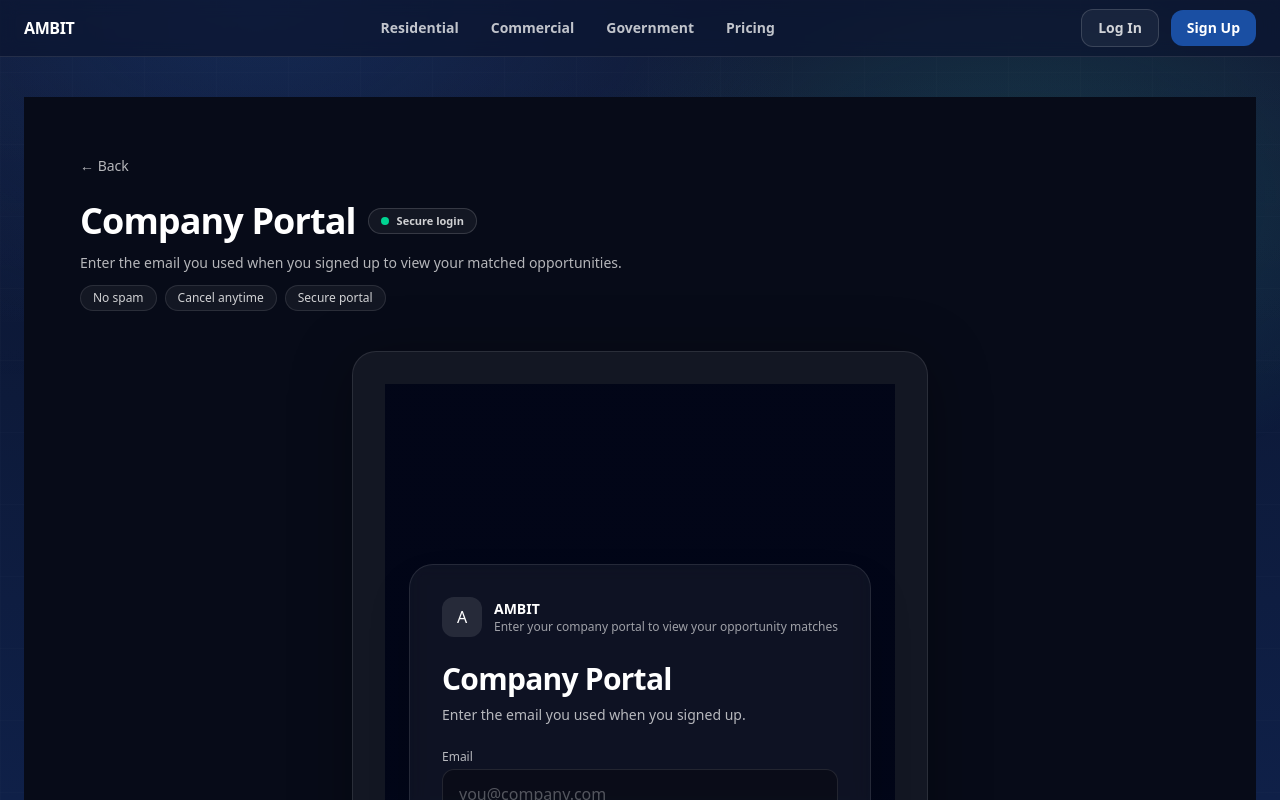
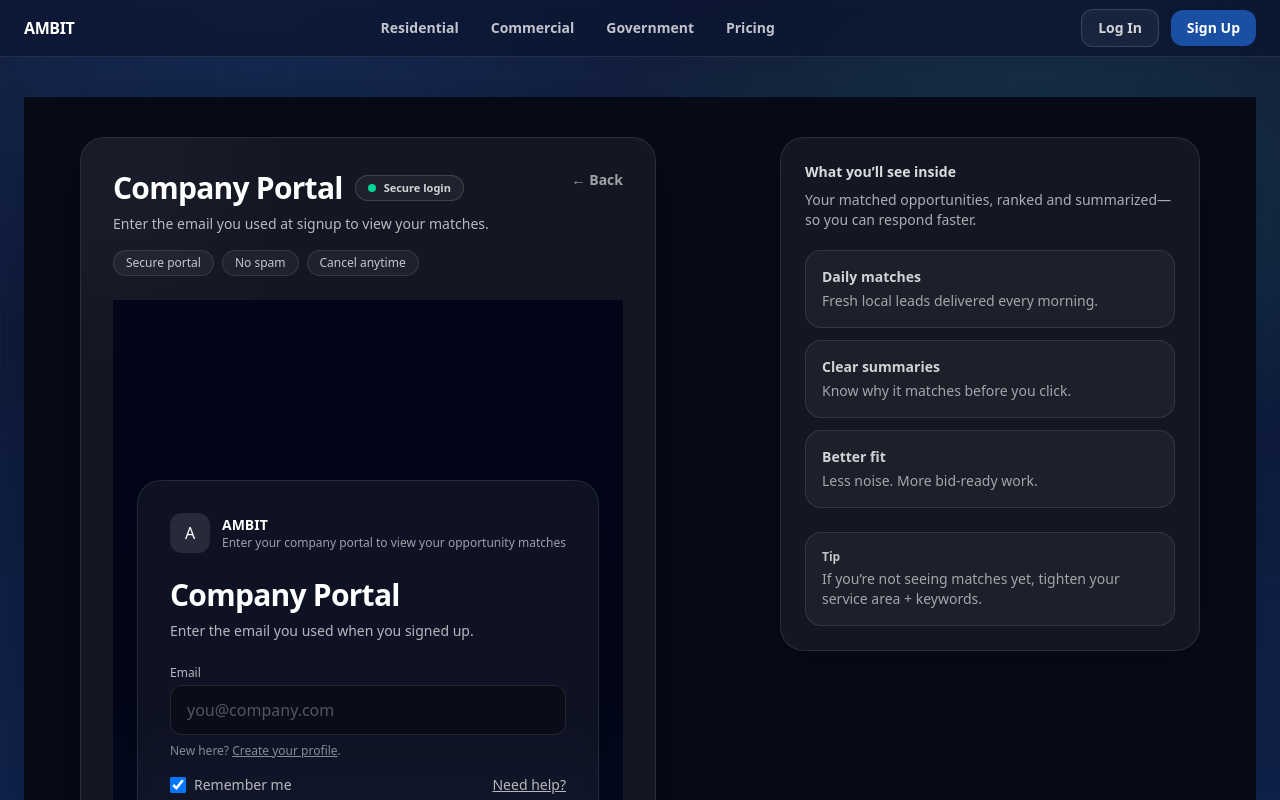
Before and after one commit to seansevrix/ambit, a Next.js app: page /login in a window 1280 px wide. Shown: the top 800 px of the page. Built offline with nearby package versions, Linux system fonts and the light colour scheme; no server answers.

Commit message:
Tighten login layout and reduce deadspace

```diff
--- a/app/login/page.tsx
+++ b/app/login/page.tsx
@@ -12,9 +12,7 @@ export default function LoginPage({
 }: {
   searchParams?: { next?: string };
 }) {
-  const nextParam =
-    typeof searchParams?.next === "string" ? searchParams.next : "";
-
+  const nextParam = typeof searchParams?.next === "string" ? searchParams.next : "";
   const safeNext = nextParam.startsWith("/") ? nextParam : "";
 
   return (
@@ -27,20 +25,25 @@ export default function LoginPage({
         <div className="absolute inset-0 bg-gradient-to-b from-white/[0.03] via-transparent to-transparent" />
       </div>
 
-      <div className="mx-auto max-w-[1200px] px-6 py-14 lg:px-10">
-        {/* Back */}
-        <Link href="/" className="text-sm text-white/70 hover:text-white">
-          ← Back
-        </Link>
+      <div className="mx-auto max-w-[1200px] px-6 py-10 lg:px-10">
+        {/* Two-column layout to eliminate deadspace on desktop */}
+        <div className="grid items-start gap-8 lg:grid-cols-[1fr_420px]">
+          {/* LEFT: Login card */}
+          <div className="mx-auto w-full max-w-xl lg:mx-0">
+            <div className="relative overflow-hidden rounded-3xl border border-white/10 bg-white/5 p-6 shadow-[0_10px_60px_rgba(0,0,0,0.35)] sm:p-8">
+              {/* subtle inner glow */}
+              <div className="pointer-events-none absolute -left-24 -top-24 h-64 w-64 rounded-full bg-white/8 blur-3xl opacity-40" />
+              <div className="pointer-events-none absolute -right-28 -bottom-28 h-64 w-64 rounded-full bg-white/6 blur-3xl opacity-35" />
 
-        {/* Header */}
-        <div className="mt-6 flex flex-col items-start gap-3">
+              <div className="relative">
+                {/* Compact header (moved inside card) */}
+                <div className="flex items-start justify-between gap-4">
+                  <div>
                     <div className="flex items-center gap-3">
-            <h1 className="text-3xl font-semibold tracking-tight sm:text-4xl">
+                      <h1 className="text-2xl font-semibold tracking-tight sm:text-3xl">
                         Company Portal
                       </h1>
 
-            {/* Live pill */}
                       <span className="inline-flex items-center gap-2 rounded-full border border-white/15 bg-white/5 px-3 py-1 text-[11px] font-semibold text-white/80">
                         <span className="relative flex h-2 w-2">
                           <span className="absolute inline-flex h-full w-full animate-ping rounded-full bg-emerald-400/60" />
@@ -50,27 +53,32 @@ export default function LoginPage({
                       </span>
                     </div>
 
-          <p className="max-w-2xl text-sm text-white/70">
-            Enter the email you used when you signed up to view your matched opportunities.
+                    <p className="mt-2 text-sm text-white/70">
+                      Enter the email you used at signup to view your matches.
                     </p>
+                  </div>
 
-          {/* Trust mini-bar */}
-          <div className="flex flex-wrap gap-2">
-            {["No spam", "Cancel anytime", "Secure portal"].map((t) => (
+                  <Link href="/" className="text-sm font-semibold text-white/60 hover:text-white/80">
+                    ← Back
+                  </Link>
+                </div>
+
+                {/* Mini trust chips (tighter + fewer) */}
+                <div className="mt-4 flex flex-wrap gap-2">
+                  {["Secure portal", "No spam", "Cancel anytime"].map((t) => (
                     <span
                       key={t}
-                className="rounded-full border border-white/10 bg-white/5 px-3 py-1 text-xs text-white/80"
+                      className="rounded-full border border-white/10 bg-white/5 px-3 py-1 text-xs text-white/75"
                     >
                       {t}
                     </span>
                   ))}
                 </div>
+
+                {/* Login form */}
+                <div className="mt-6">
+                  <LoginClient safeNext={safeNext} />
                 </div>
-
-        {/* Login card */}
-        <div className="mt-10">
-          <div className="mx-auto max-w-xl rounded-3xl border border-white/10 bg-white/5 p-6 shadow-[0_10px_60px_rgba(0,0,0,0.35)] sm:p-8">
-            <LoginClient safeNext={safeNext} />
 
                 {/* Bottom helper row */}
                 <div className="mt-6 flex flex-col gap-2 border-t border-white/10 pt-5 text-xs text-white/55 sm:flex-row sm:items-center sm:justify-between">
@@ -92,22 +100,54 @@ export default function LoginPage({
                   </Link>
                 </div>
               </div>
+            </div>
 
-          <p className="mt-6 text-center text-xs text-white/45">
+            <p className="mt-5 text-center text-xs text-white/45">
               By continuing, you agree to our{" "}
               <Link href="/terms" className="underline underline-offset-2 hover:text-white/70">
                 Terms
               </Link>{" "}
               and{" "}
-            <Link
-              href="/privacy"
-              className="underline underline-offset-2 hover:text-white/70"
-            >
+              <Link href="/privacy" className="underline underline-offset-2 hover:text-white/70">
                 Privacy Policy
               </Link>
               .
             </p>
           </div>
+
+          {/* RIGHT: Value panel (only shows on desktop to reduce deadspace) */}
+          <aside className="hidden lg:block">
+            <div className="rounded-3xl border border-white/10 bg-white/5 p-6 shadow-[0_10px_60px_rgba(0,0,0,0.25)]">
+              <div className="text-sm font-semibold text-white/85">What you’ll see inside</div>
+              <p className="mt-2 text-sm text-white/65">
+                Your matched opportunities, ranked and summarized—so you can respond faster.
+              </p>
+
+              <div className="mt-5 space-y-3">
+                {[
+                  { title: "Daily matches", desc: "Fresh local leads delivered every morning." },
+                  { title: "Clear summaries", desc: "Know why it matches before you click." },
+                  { title: "Better fit", desc: "Less noise. More bid-ready work." },
+                ].map((x) => (
+                  <div
+                    key={x.title}
+                    className="rounded-2xl border border-white/10 bg-white/[0.04] p-4"
+                  >
+                    <div className="text-sm font-semibold text-white/80">{x.title}</div>
+                    <div className="mt-1 text-sm text-white/60">{x.desc}</div>
+                  </div>
+                ))}
+              </div>
+
+              <div className="mt-6 rounded-2xl border border-white/10 bg-white/[0.04] p-4">
+                <div className="text-xs font-semibold text-white/75">Tip</div>
+                <div className="mt-1 text-sm text-white/60">
+                  If you’re not seeing matches yet, tighten your service area + keywords.
+                </div>
+              </div>
+            </div>
+          </aside>
+        </div>
       </div>
     </div>
   );
```
Lines whose indentation alone changed are shown as unchanged.
